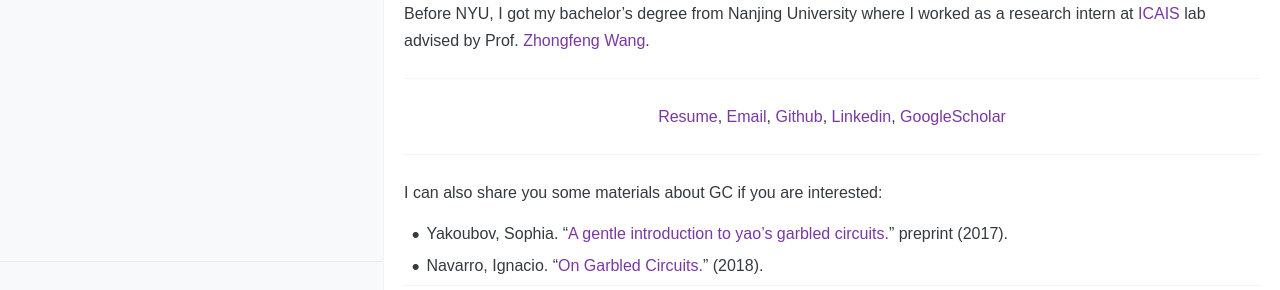
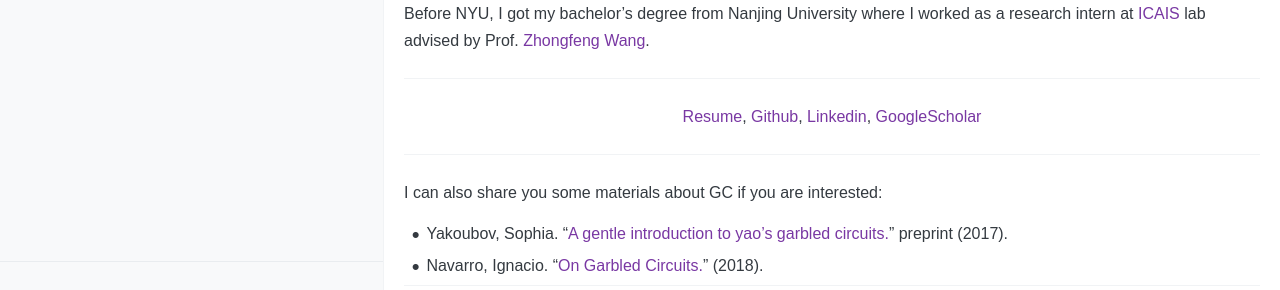
Before and after one commit to jianqiaomo/mywebpage, a Jekyll site: the page built from _posts/2020-08-09-about.md, in a window 1280 px wide and 1084 px high. Shown: the part 683-973 px from the top of the window. Built offline with Jekyll 4.4.1, drawn with Linux system fonts in a browser that asks for light colours; comment, search, counter and statistics services are not loaded.

Commit message:
email aboutme

```diff
--- a/_posts/2020-08-09-about.md
+++ b/_posts/2020-08-09-about.md
@@ -36,7 +36,6 @@ advised by Prof. [Zhongfeng Wang](https://ese.nju.edu.cn/wzf/list.htm).
 
 <center>
 <a href="https://nyu0-my.sharepoint.com/:b:/g/personal/jm8782_nyu_edu/EeUyAEgoO6dMjGZSMx7Q4rYBQ94OwoHjaB_UQWJuEaHKwQ?e=MNYYYt">Resume</a>,
-<a href="mailto:{{ site.footer-links.email }}">Email</a>,
 <a href="https://github.com/{{ site.footer-links.github }}">Github</a>,
 <a href="https://www.linkedin.com/in/{{ site.footer-links.linkedin }}">Linkedin</a>,
 <a href="https://scholar.google.com/citations?user={{ site.footer-links.googlescholar }}">GoogleScholar</a>
```
